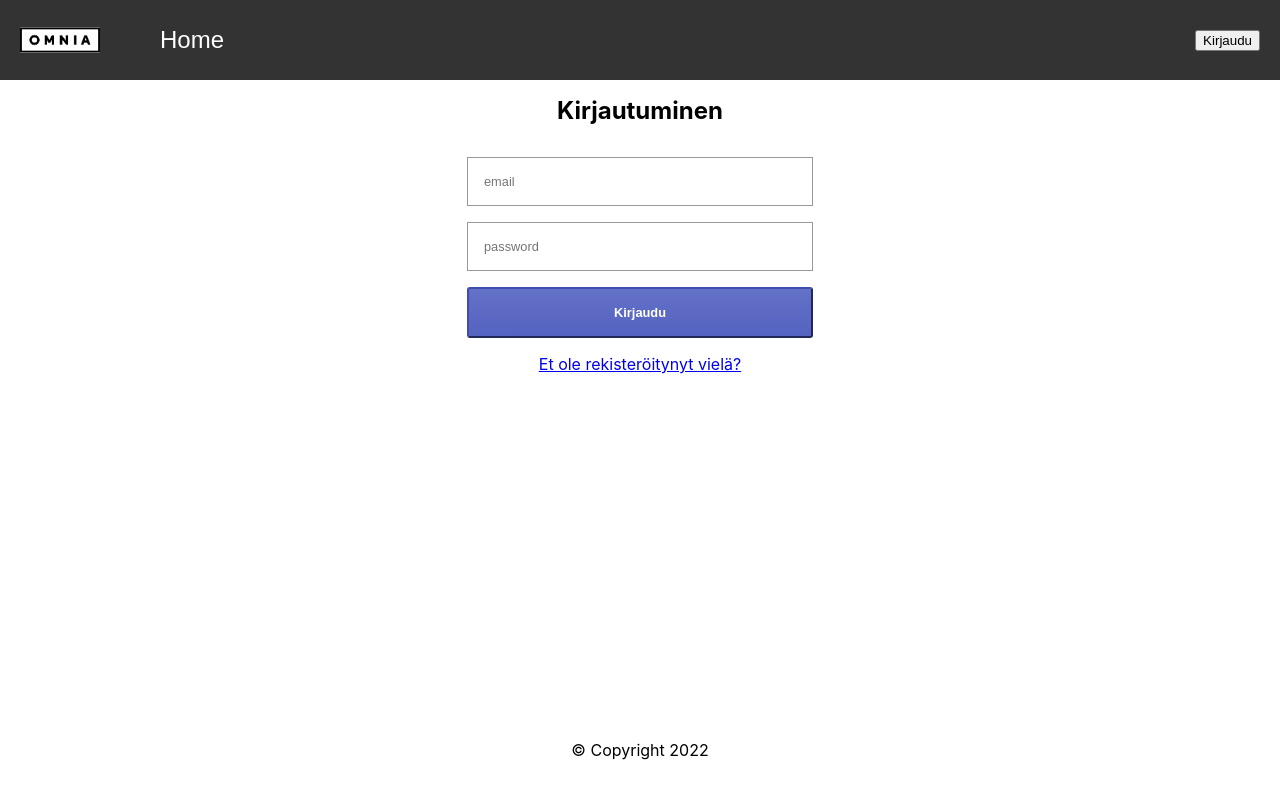
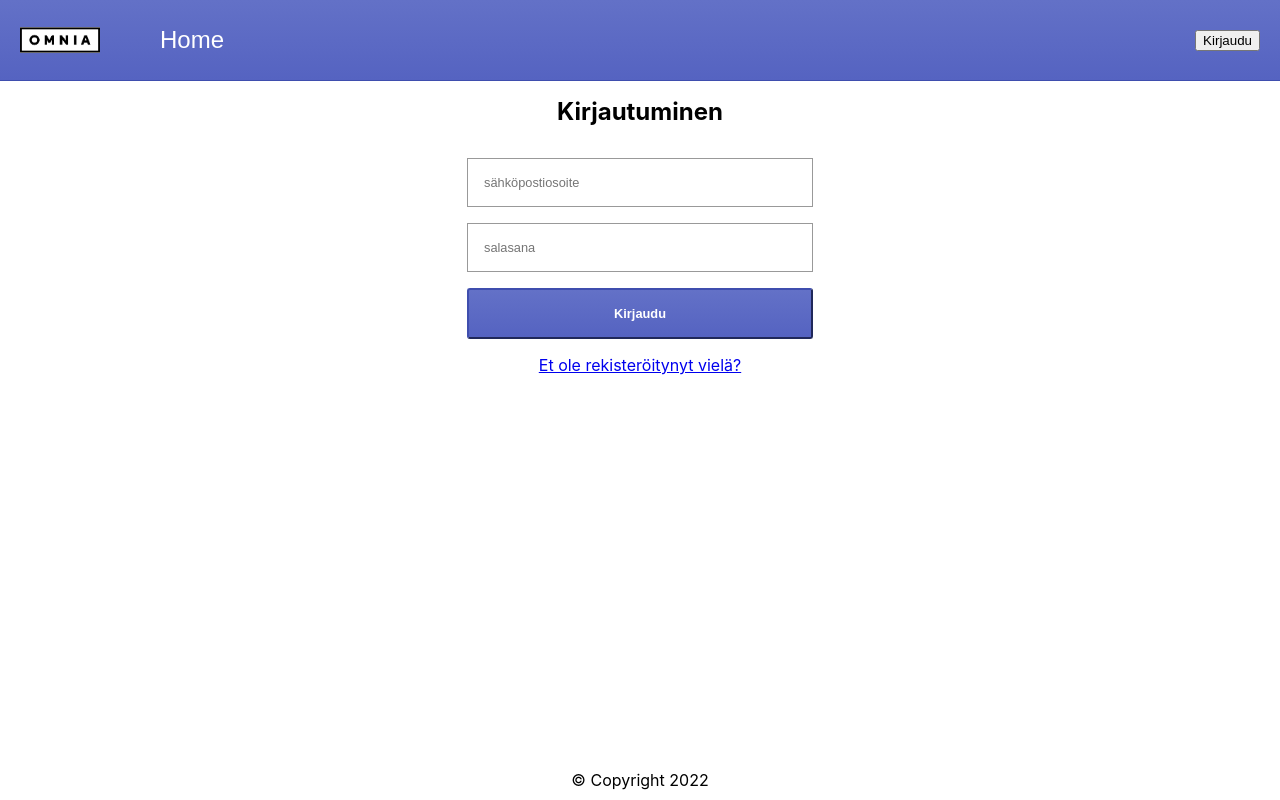
Before and after one commit to Web-2301/react-sovellusmalli, a React (Create React App) app: page /login in a window 1280 px wide. Built offline with nearby package versions, Linux system fonts and the light colour scheme.

Commit message:
Footer, Login, Fontawesome-ikonit

```diff
--- a/src/App.js
+++ b/src/App.js
@@ -35,8 +35,8 @@ function App(props) {
   return (
     <AuthContext.Provider value={{ authTokens, setAuthTokens: setTokens }}>
       {console.log("Provider,authTokens:",authTokens)}
+      <Navbar/>
       <div className="container">
-      <Navbar/>
        <Routes>
           <Route exact path="/" element={<Home/>} />
           <Route path="/login" element={<Login/>} />
--- a/src/PrivateLink.js
+++ b/src/PrivateLink.js
@@ -23,7 +23,7 @@ export function PublicLink({ ...rest }) {
 
 export function LoginCloseButton() {
     const { authTokens,setAuthTokens } = useAuth();
-    const navigate = useNavigate();
+    let navigate = useNavigate();
     const logout = () => {
         console.log("Poistu-painike")
         setAuthTokens();
--- a/src/components/Navbar.style.js
+++ b/src/components/Navbar.style.js
@@ -5,7 +5,8 @@ export const NavBar = styled.nav`
   width: 100%;
   min-height: 80px;
   height: auto;
-  background-color:#333;
+  background: linear-gradient(to bottom, #6371c7, #5563c1);
+  border-bottom: 1px solid #3f4eae;
   display: flex;
  `;
 
--- a/src/index.css
+++ b/src/index.css
@@ -20,5 +20,5 @@ code {
 .container {flex:1;}
 footer{
   margin:0 auto;
-  padding:40px;
+  padding:10px;
 }
--- a/src/pages/Admin.js
+++ b/src/pages/Admin.js
@@ -5,15 +5,9 @@ import { useAuth } from "../context/Auth";
 function Admin(props) {
   const { setAuthTokens } = useAuth();
 
-  function logOut() {
-    //alert('logOut');
-    setAuthTokens();
-  }
-
   return (
     <div>
       <div>Admin Page</div>
-      <Button onClick={logOut}>Log out</Button>
     </div>
   );
 }
--- a/src/pages/Login.js
+++ b/src/pages/Login.js
@@ -3,14 +3,14 @@ import { Link, Navigate, useLocation } from "react-router-dom";
 import axios from 'axios';
 import logoImg from "../img/omnia_logo.png";
 import { Card, Otsikko, Logo, Form, Input, Button, Error } from "../components/AuthForm";
+import { useForm } from "react-hook-form";
 import { useAuth } from "../context/Auth";
 
 function Login(props) {
   const [loggedIn, setLoggedIn] = useState(false);
   const [isError, setIsError] = useState(false);
-  const [userName, setUserName] = useState("");
-  const [password, setPassword] = useState("");
   const { setAuthTokens } = useAuth();
+  const { register, handleSubmit, setError, reset, watch, formState: { errors } } = useForm();
 
   /* var referer = '/';
    if (props && props.location.state){
@@ -22,29 +22,26 @@ function Login(props) {
     console.log("Login,state:",state)
     alert(state.location.pathname)
     } */
-  const referer = (state) ? state.location.pathname : '/'
 
-  function postLogin() {
-    let email = userName;
-    axios.post("http://localhost:5000/reactapi/signin", {
-      email,
-      password
-    }).then(result => {
+
+  function postLogin(data) {
+      axios.post("http://localhost:5000/reactapi/signin",data).then(result => {
       console.log(`result.status:${result.status}`)
-      if (result.status === 200) {
-        //alert(`post result:${result.data}`)
+      if (result.status === 200 && result.data == 'OK') {
+        console.log('post result:',result.data)
         setAuthTokens(result.data);
         setLoggedIn(true);
       } else {
-        //alert(result.data)
-        setIsError(true);
+          setError(
+          'password',
+          {type: "palvelinvirhe"}
+          )
       }
-    }).catch(e => {
-      setIsError(true);
-    });
+    }).catch(e => {setError('apiError',{ message:e })})
   }
 
   if (loggedIn) {
+    const referer = state?.location.pathname || '/'
     //alert(`loggedIn:${loggedIn},referer:${referer}`)
     return <Navigate to={referer} />;
   }
@@ -54,26 +51,29 @@ function Login(props) {
       {/*<Logo src={logoImg} />*/}
       <Otsikko>Kirjautuminen</Otsikko>
       <Form>
-        <Input
-          type="username"
-          value={userName}
-          onChange={e => {
-            setUserName(e.target.value);
-          }}
-          placeholder="email"
-        />
-        <Input
-          type="password"
-          value={password}
-          onChange={e => {
-            setPassword(e.target.value);
-          }}
-          placeholder="password"
-        />
-        <Button onClick={postLogin}>Kirjaudu</Button>
+      {errors.apiError && <Error>{errors.apiError.message}</Error>}
+      <Input
+        placeholder="sähköpostiosoite"
+        {...register("email", {
+          required: true,
+          pattern: /^\w+([\.-]?\w+)*@\w+([\.-]?\w+)*(\.\w{2,3})+$/
+         })}
+      />
+      {errors.email?.type === 'required' && <Error>Anna sähköpostiosoite</Error>}
+      {errors.email?.type === 'pattern'  && <Error>Virheellinen sähköpostiosoite</Error>}
+      <Input
+        type="password"
+        placeholder="salasana"
+        {...register("password", {
+          required: true
+         })}
+      />
+      {errors.password?.type === 'required' && <Error>Anna salasana</Error>}
+      {errors.password?.type === 'palvelinvirhe' && <Error>Väärä käyttäjätunnus tai salasana!</Error> }
+      <Button onClick={handleSubmit(data => postLogin(data))}>Kirjaudu</Button>
       </Form>
       <Link to="/signup">Et ole rekisteröitynyt vielä?</Link>
-      { isError && <Error>The username or password provided were incorrect!</Error> }
+
     </Card>
   );
 }
--- a/src/pages/Profiili.js
+++ b/src/pages/Profiili.js
@@ -1,19 +1,10 @@
 import React from "react";
-import { Button } from "../components/AuthForm";
-import { useAuth } from "../context/Auth";
 
 function Profiili(props) {
-  const { setAuthTokens } = useAuth();
-
-  function logOut() {
-    //alert('logOut');
-    setAuthTokens();
-  }
 
   return (
     <div>
       <div>Profiili</div>
-      <Button onClick={logOut}>Log out</Button>
     </div>
   );
 }
--- a/src/pages/Signup.js
+++ b/src/pages/Signup.js
@@ -29,8 +29,7 @@ function Signup() {
             key,
             {type: "palvelinvirhe",
             message: arvo}
-            )
-          )
+            ))
         }
     }).catch(e => {setError('apiError',{ message:e })})
   }
@@ -38,7 +37,6 @@ function Signup() {
   if (signedUp) {
     return <Navigate to='/login'/>;
   }
-
 
   return (
     <Card>
@@ -75,7 +73,7 @@ function Signup() {
          })}
       />
       {errors.password?.type === 'required' && <Error>Anna salasana</Error>}
-      {errors.password?.type === 'pattern'  && <Error>Vähintään 8 merkkiä, ainakin yksi numero ja kirjain</Error>}
+      {errors.password?.type === 'pattern'  && <Error>Vähintään 6 merkkiä, ainakin yksi numero ja kirjain</Error>}
       {errors.password?.type === 'palvelinvirhe' && <Error>{errors.password.message}</Error>}
       <Input
         type="password"
```
